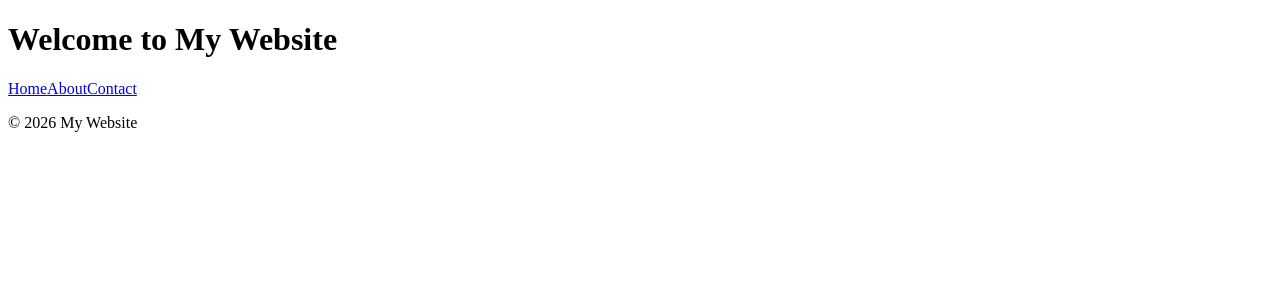
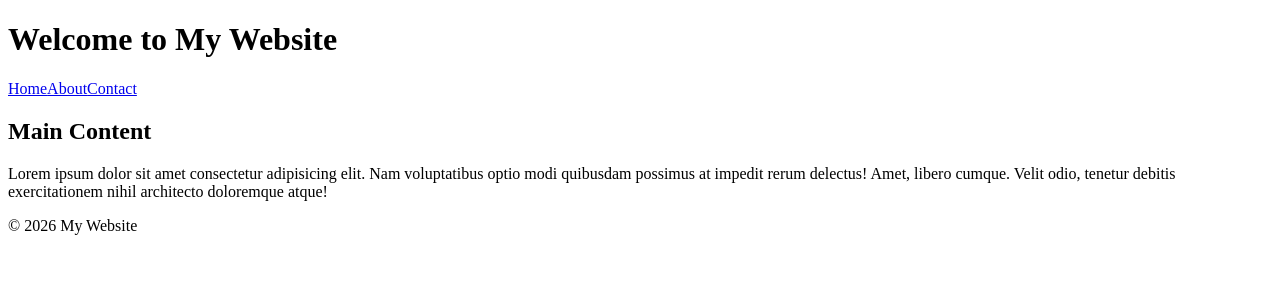
Before and after one commit to Muhammad-Zohaib-42/react-monster-master-class, a React (Vite) app in the folder intro/: page / in a window 1280 px wide. Shown: the top 300 px of the page. Built offline with nearby package versions, Linux system fonts and the light colour scheme.

Commit message:
create a main content component and render between header and footer in app component

```diff
--- a/intro/src/App.jsx
+++ b/intro/src/App.jsx
@@ -1,9 +1,11 @@
 import Footer from "./components/Footer"
 import Header from "./components/Header"
+import MainContent from "./components/MainContent"
 
 const App = () => {
   return <>
     <Header />
+    <MainContent />
     <Footer />
   </>
 }
--- /dev/null
+++ b/intro/src/components/MainContent.jsx
@@ -0,0 +1,12 @@
+import React from 'react'
+
+const MainContent = () => {
+  return (
+    <main>
+        <h2>Main Content</h2>
+        <p>Lorem ipsum dolor sit amet consectetur adipisicing elit. Nam voluptatibus optio modi quibusdam possimus at impedit rerum delectus! Amet, libero cumque. Velit odio, tenetur debitis exercitationem nihil architecto doloremque atque!</p>
+    </main>
+  )
+}
+
+export default MainContent
```
